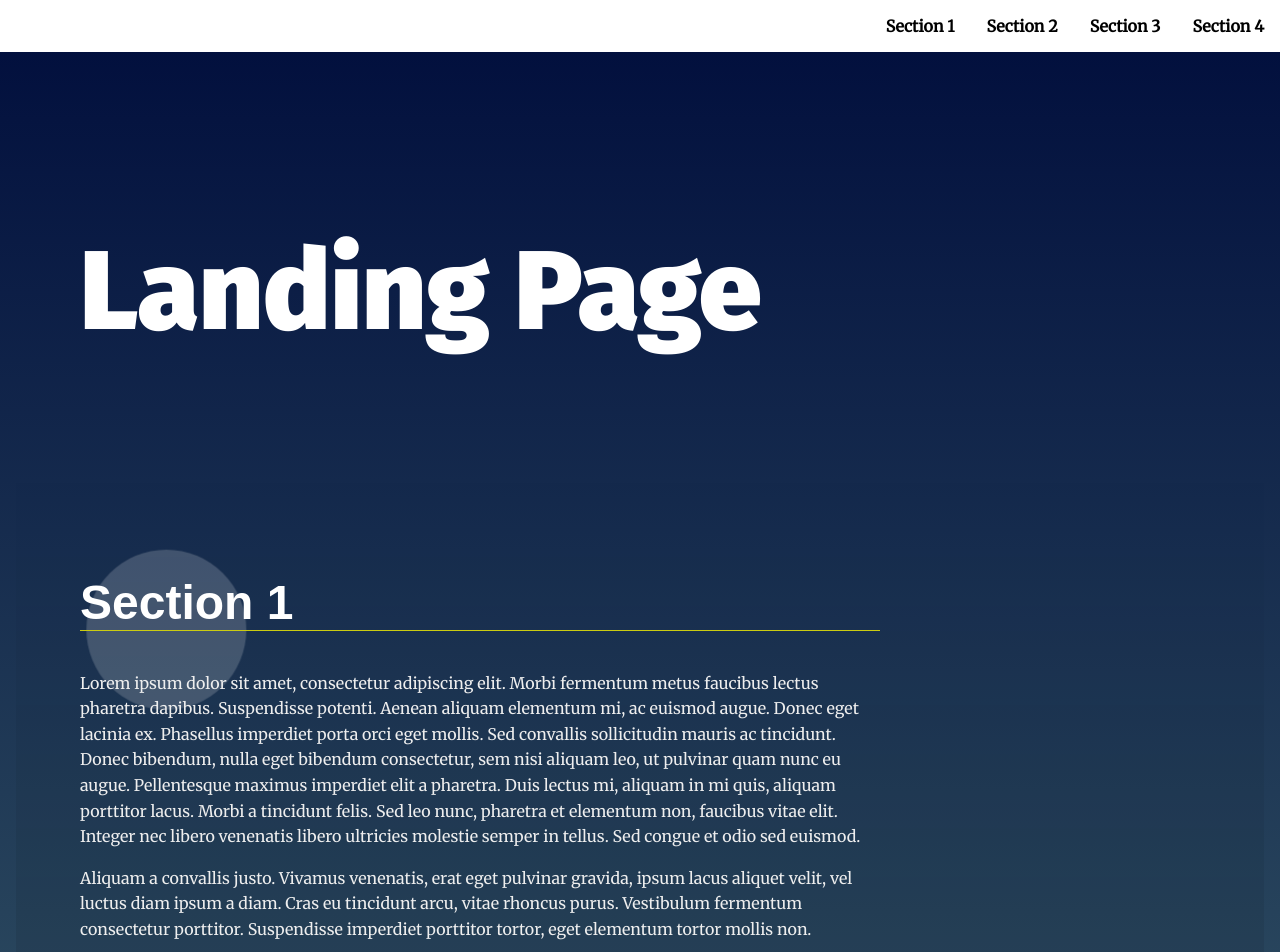
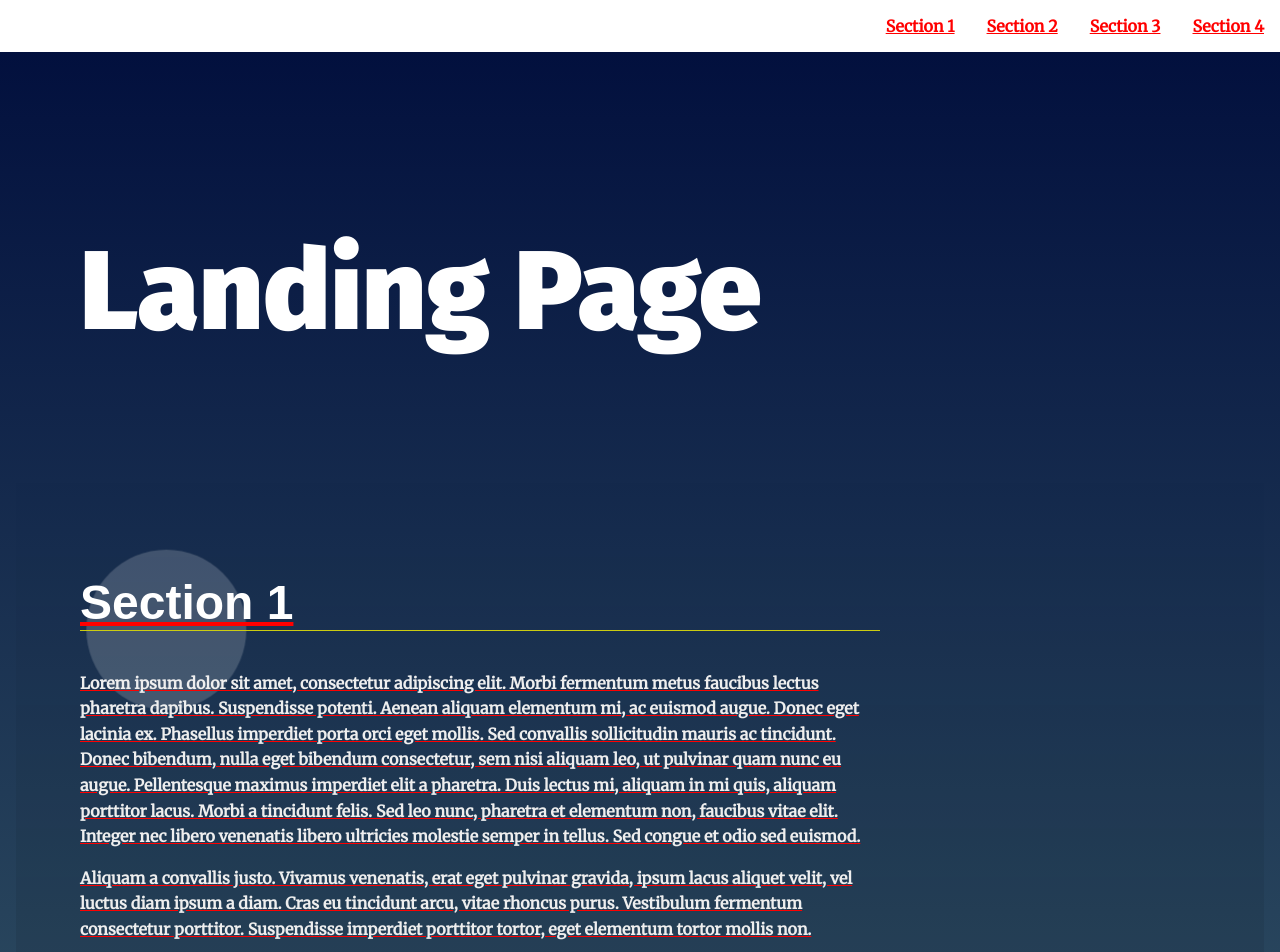
Before and after one commit to Fiz1996/UdacityFrontendJavascriptProject, a plain HTML site: page index.html in a window 1280 px wide. Shown: the top 952 px of the page. Drawn offline with Linux system fonts and the light colour scheme.

Commit message:
highlighting issue has been fixed

```diff
--- a/css/styles.css
+++ b/css/styles.css
@@ -17,6 +17,15 @@ body {
     font-family: 'Merriweather', serif;
     color: #fff;
 }
+
+/* Add this CSS code to your stylesheet */
+
+.active {
+    font-weight: bold !important;
+    color: #ff0000 !important;
+    text-decoration-line: underline !important;
+}
+
 
 
 /* Typeography General*/
@@ -193,6 +202,10 @@ section:nth-of-type(3n + 1) .landing__container::after {
 /* Note: your-active-class class is applied through javascript. You should update the class here and in the index.html to what you set in your javascript file.  */
 section.your-active-class {
     background: linear-gradient(0deg, rgba(0, 0, 0, 0.1) 0%, rgba(0, 0, 0, 0) 100%);
+    font-weight: bold !important;
+    color: #ff0000 !important;
+    text-decoration-line: underline !important;
+
 }
 
 section.your-active-class .landing__container::before {
--- a/index.html
+++ b/index.html
@@ -27,7 +27,7 @@
     a data attribute that will populate the li node.
     Adding more sections will automatically populate nav.
     The first section is set to active class by default -->
-    <section id="section1" data-nav="Section 1" class="your-active-class">
+    <section id="section1" data-nav="Section 1" >
       <div class="landing__container">
         <h2>Section 1</h2>
         <p>Lorem ipsum dolor sit amet, consectetur adipiscing elit. Morbi fermentum metus faucibus lectus pharetra dapibus. Suspendisse potenti. Aenean aliquam elementum mi, ac euismod augue. Donec eget lacinia ex. Phasellus imperdiet porta orci eget mollis. Sed convallis sollicitudin mauris ac tincidunt. Donec bibendum, nulla eget bibendum consectetur, sem nisi aliquam leo, ut pulvinar quam nunc eu augue. Pellentesque maximus imperdiet elit a pharetra. Duis lectus mi, aliquam in mi quis, aliquam porttitor lacus. Morbi a tincidunt felis. Sed leo nunc, pharetra et elementum non, faucibus vitae elit. Integer nec libero venenatis libero ultricies molestie semper in tellus. Sed congue et odio sed euismod.</p>
--- a/js/app.js
+++ b/js/app.js
@@ -25,6 +25,9 @@
 const sections = document.querySelectorAll('section');
 const navList = document.getElementById('navbar__list');
 
+const activePage = window.location.pathname;
+console.log(activePage )
+
 let span = document.querySelector(".up");
 window.onscroll = function() {
     this.scrollY >= 1000 ? span.classList.add("show"): span.classList.remove("show") ;
@@ -45,6 +48,29 @@ const isInViewport = (section) => {
     const rect = section.getBoundingClientRect();
     return (rect.top >= 0 && rect.bottom <= (window.innerHeight || document.documentElement.clientHeight));
 };
+
+
+
+    // function makeActive() {
+    //     sections.forEach(section => {
+    //         const rect = section.getBoundingClientRect();
+
+    //         if (rect.top >= 0 && rect.top <= window.innerHeight * 0.5) {
+    //             // Remove the active class from all navbar menu items
+    //             navbarItems.forEach(item => {
+    //                 item.classList.remove('active');
+    //             });
+
+    //             // Find the corresponding navbar menu item and add the active class
+    //             const navItem = document.querySelector(`.navbar__list li a[href="#${section.id}"]`);
+    //             console.log(navItem)
+    //             navItem.parentNode.classList.add('active');
+    //         }
+    //     });
+    // }
+
+    // document.addEventListener('scroll', makeActive);
+    // makeActive();
 
 
 /**
@@ -77,10 +103,18 @@ const scrollToSection = () => {
 const setActiveSection = () => {
     window.addEventListener('scroll', () => {
         sections.forEach(section => {
+            const navItem = document.querySelector(`.menu__link[href="#${section.id}"]`);
+
             if (isInViewport(section)) {
                 section.classList.add('your-active-class');
+                if(navItem) {
+                    navItem.classList.add('active');
+                }
             } else {
                 section.classList.remove('your-active-class');
+                if (navItem) {
+                    navItem.classList.remove('active');
+                }
             }
         });
     });
```
